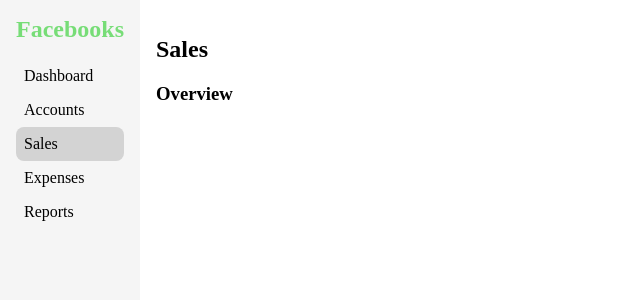
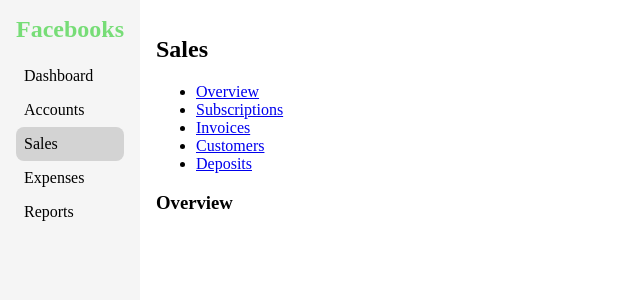
Before and after one commit to JennyWeij/Client-side-routing, a React (Vite) app: page /sales in a window 1280 px wide. Shown: the top 300 px of the page, without its empty margins (0-640 px from the left). Built offline with nearby package versions, Linux system fonts and the light colour scheme.

Commit message:
uppdaterade sidebar

```diff
--- a/src/components/Sidebar.tsx
+++ b/src/components/Sidebar.tsx
@@ -7,7 +7,7 @@
       <h1 style={h1Style}>Facebooks</h1>
       <nav>
         <ul style={ulStyle}>
-          <li><NavLink to="/" style={linkStyle}>Dashboard</NavLink></li>
+          <li><NavLink to="." style={linkStyle}>Dashboard</NavLink></li>
           <li><NavLink to="accounts" style={linkStyle}>Accounts</NavLink></li>
           <li><NavLink to="sales" style={linkStyle}>Sales</NavLink></li>
           <li><NavLink to="expenses" style={linkStyle}>Expenses</NavLink></li>
--- a/src/main.tsx
+++ b/src/main.tsx
@@ -25,6 +25,7 @@
     <Route path="invoices" element= {<Invoices />} />
     <Route path="customers" element= {<Customers />} />
     <Route path="deposits" element= {<Deposits />} />
+    <Route path="*" element= {<h3>404 not found</h3>} />
     </Route>
     <Route path="expenses" element= {<Expenses />} />
     <Route path="Reports" element= {<Reports />} />
--- a/src/pages/Sales.tsx
+++ b/src/pages/Sales.tsx
@@ -1,10 +1,29 @@
 import { Outlet } from "react-router";
+import { NavLink } from "react-router-dom";
 
 function Sales() {
   return (
     <div>
       <h2>Sales</h2>
-      {/* Todo: skapa länkar */}
+      <nav>
+        <ul>
+          <li>
+            <NavLink to=".">Overview</NavLink>
+          </li>
+          <li>
+            <NavLink to="subscriptions">Subscriptions</NavLink>
+          </li>
+          <li>
+            <NavLink to="invoices">Invoices</NavLink>
+          </li>
+          <li>
+            <NavLink to="customers">Customers</NavLink>
+          </li>
+          <li>
+            <NavLink to="deposits">Deposits</NavLink>
+          </li>
+        </ul>
+      </nav>
       <Outlet />
     </div>
   )
```
